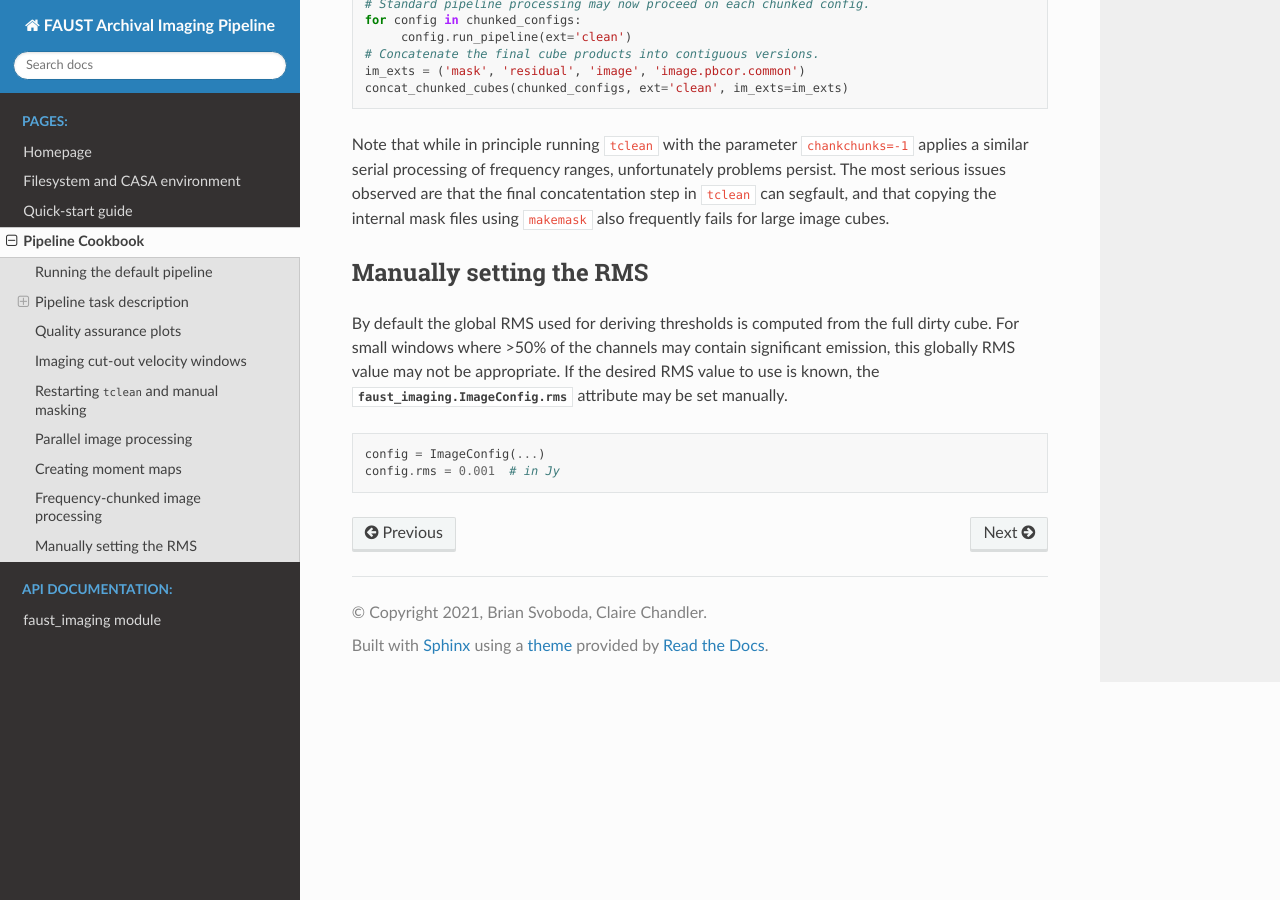
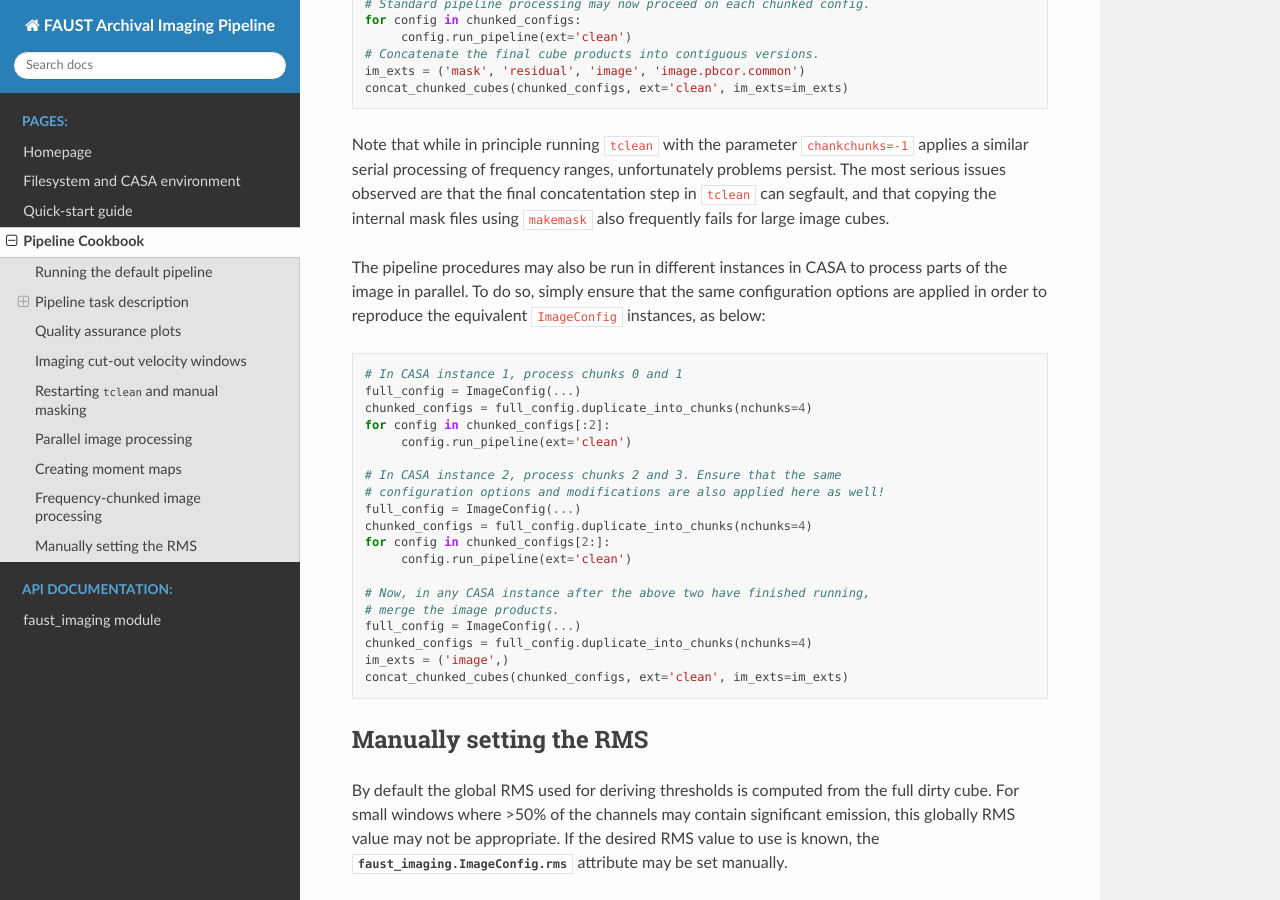
Before and after one commit to autocorr/faust_line_imaging, a Sphinx documentation site: the page built from docs/source/recipes.rst, in a window 1280 px wide and 900 px high, scrolled down 6596 px. Built offline with Sphinx 7.4.7 and the Read the Docs theme 2.0.0, drawn with Linux system fonts in a browser that asks for light colours.

Commit message:
Documentation updates

```diff
--- a/docs/source/recipes.rst
+++ b/docs/source/recipes.rst
@@ -362,6 +362,33 @@ final concatentation step in ``tclean`` can segfault, and that copying the
 internal mask files using ``makemask`` also frequently fails for large image
 cubes.
 
+The pipeline procedures may also be run in different instances in CASA to
+process parts of the image in parallel. To do so, simply ensure that the
+same configuration options are applied in order to reproduce the equivalent
+``ImageConfig`` instances, as below:
+
+.. code-block:: python
+
+   # In CASA instance 1, process chunks 0 and 1
+   full_config = ImageConfig(...)
+   chunked_configs = full_config.duplicate_into_chunks(nchunks=4)
+   for config in chunked_configs[:2]:
+        config.run_pipeline(ext='clean')
+
+   # In CASA instance 2, process chunks 2 and 3. Ensure that the same
+   # configuration options and modifications are also applied here as well!
+   full_config = ImageConfig(...)
+   chunked_configs = full_config.duplicate_into_chunks(nchunks=4)
+   for config in chunked_configs[2:]:
+        config.run_pipeline(ext='clean')
+
+   # Now, in any CASA instance after the above two have finished running,
+   # merge the image products.
+   full_config = ImageConfig(...)
+   chunked_configs = full_config.duplicate_into_chunks(nchunks=4)
+   im_exts = ('image',)
+   concat_chunked_cubes(chunked_configs, ext='clean', im_exts=im_exts)
+
 
 Manually setting the RMS
 ------------------------
--- a/faust_imaging.py
+++ b/faust_imaging.py
@@ -1039,8 +1039,8 @@ class ImageConfig(object):
         """
         Configuration object for `tclean` related custom tasks. Parameters
         specify deconvolution and image-cube properties such as the weighting.
-        See the docstring for `.from_name` for more complete parameter
-        descriptions.
+        See the docstring for :meth:`from_name` for more complete
+        parameter descriptions.
 
         Parameters
         ----------
```
